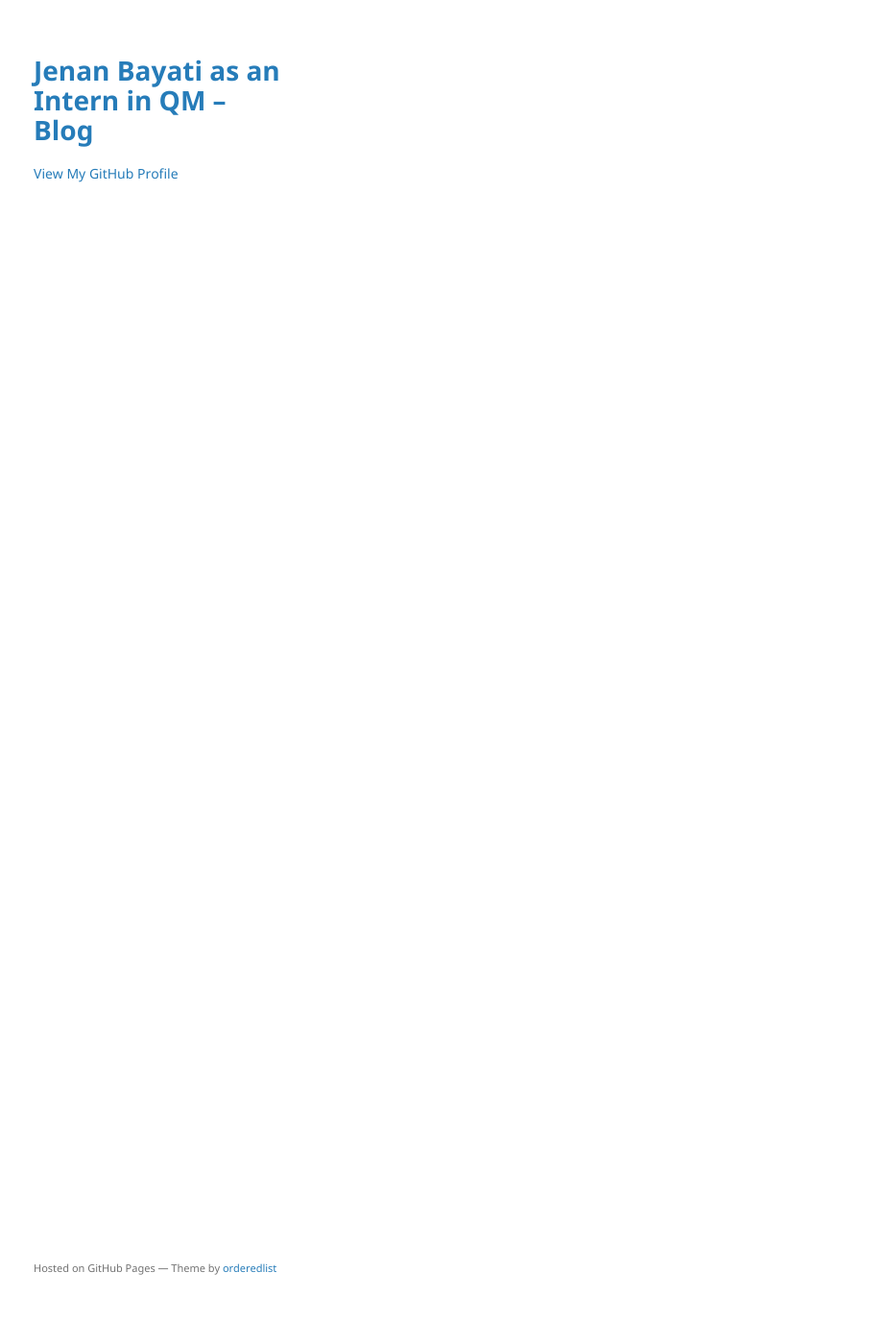
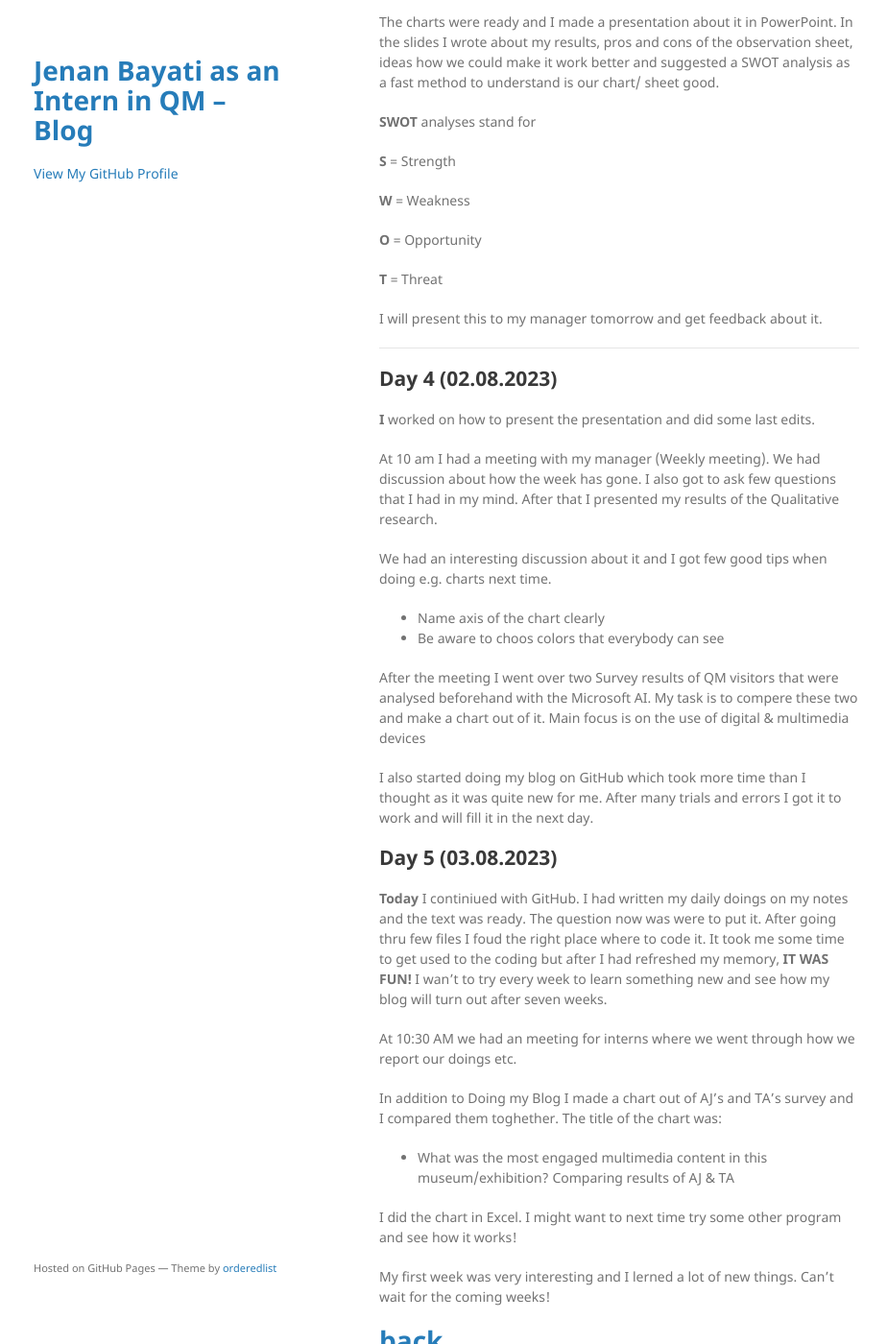
Before and after one commit to JenanBayati-QM/JenanBayati-QM.github.io, a Jekyll site: the page built from another-page.md, in a window 1280 px wide and 1400 px high, scrolled down 1437 px. Shown: the whole window at 96% size, without its empty margins (175-1099 px from the left). Built offline with Jekyll 4.4.1, drawn with Linux system fonts in a browser that asks for light colours; the repository's description, which GitHub fills in, is left out; our own code applies the rules of GitHub Pages for plain Markdown files; some of the changed text lies outside the part shown.

Commit message:
Update another-page.md

```diff
--- a/another-page.md
+++ b/another-page.md
@@ -23,5 +23,77 @@ The rest of the day I spent on setting my new email.
 
 <b>A very interesting first day!</b>
 
+***
 
-#[back](./)
+## Day 2 (31.08.23)
+
+<b>On</b>  my second day I started to read and analyse data from previous observation sheet.
+
+In total I analysed 37 observation sheets first individually. After that I started to compere them with each other and tried to think what would I like to analyse deeper. From what should I  make a chart?
+
+Unfortunately I didn't get to think deeper as I had stomach-ache an had to rest for the day.
+
+Disclaimer, don't eat expired egg even if it looks good!
+
+***
+
+## Day 3 (01.08.23)
+
+<b>Today</b> I continued to analyse the observation sheets and chose to do the charts about:
+
+1. How many minute does different ages spend on an exhibition
+
+2. How Different types move in exhibitions
+
+In order to get the data that I want. I would go though all the sheet one by one and mark down on excel the amount of people in their section.
+
+After all the data was in Excel I generated there a chart that would be fit for my purpose.
+
+I exported the excel chart and finalised it in Illustrator as it gives more freedom to play with it.
+
+The charts were ready and  I made a presentation about it in PowerPoint.  In the slides I wrote about my results, pros and cons of the observation sheet,  ideas how we could make it work better and suggested a SWOT analysis as a fast method to understand is our chart/ sheet good.
+
+<b>SWOT</b>  analyses stand for
+
+<b>S</b>  = Strength
+
+<b>W</b>  = Weakness
+
+<b>O</b>  = Opportunity
+
+<b>T</b>  = Threat
+
+I will present this to my manager tomorrow and get feedback about it.
+
+***
+
+## Day 4 (02.08.2023)
+
+<b>I</b>  worked on how to present the presentation and did some last edits.
+
+At 10 am I had a meeting with my manager (Weekly meeting). We had discussion about how the week has gone. I also got to ask few questions that I had in my mind. After that I presented my results of the Qualitative research.
+
+We had an interesting discussion about it and I got few good tips when doing e.g. charts next time.
+* Name axis of the chart clearly
+* Be aware to choos colors that everybody can see
+
+After the meeting I went over two Survey results of QM visitors that were analysed beforehand with the Microsoft AI. My task is to compere these two and make a chart out of it. Main focus is on the use of digital & multimedia devices
+
+I also started doing my blog on GitHub which took more time than I thought as it was quite new for me. After many trials and errors I got it to work and will fill it in the next day.
+## Day 5 (03.08.2023)
+
+<b>Today</b> I continiued with GitHub. I had written my daily doings on my notes and the text was ready. The question now was were to put it. After going thru few files I foud the right place where to code it. It took me some time to get used to the coding but after I had refreshed my memory, <b>IT WAS FUN!</b> I wan't to try every week to learn something new and see how my blog will turn out after seven weeks.
+
+At 10:30 AM we had an meeting for interns where we went through how we report our doings etc.
+
+In addition to Doing my Blog I made a chart out of AJ's and TA's survey and I compared them toghether. The title of the chart was:
+
+* What was the most engaged multimedia content in this museum/exhibition?
+Comparing results  of AJ & TA
+
+I did the chart in Excel. I might want to next time try some other program and see how it works!
+
+My first week was very interesting and I lerned a lot of new things. Can't wait for the coming weeks!
+
+
+# [back](./)
```
